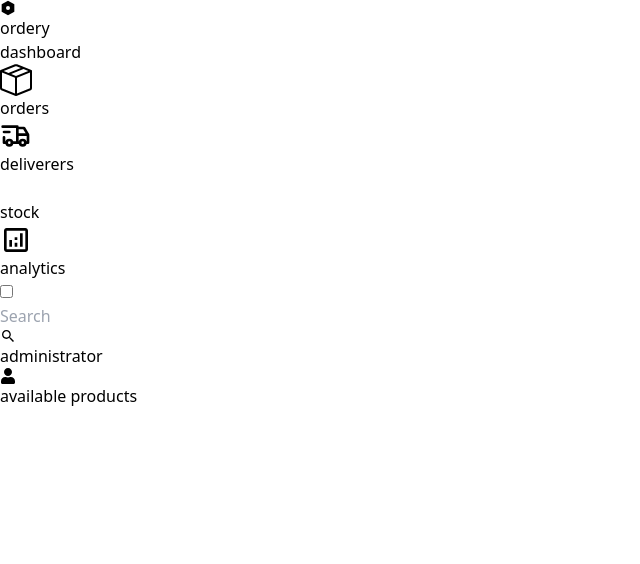
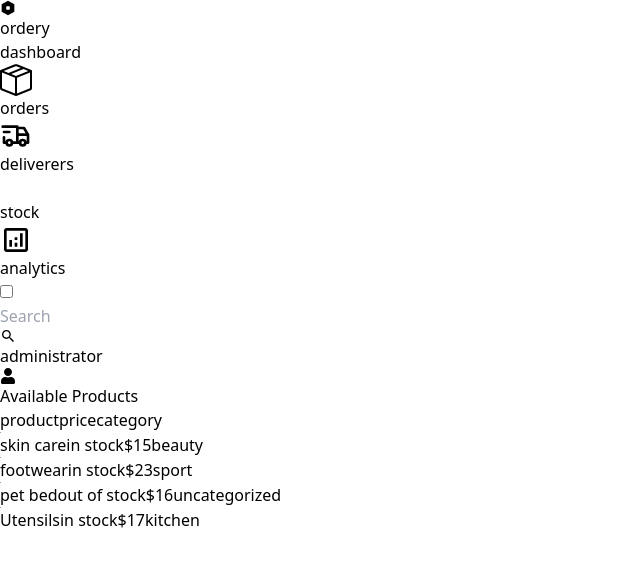
Before and after one commit to mtellami/dashboard, a React (Vite) app: page / in a window 1280 px wide. Shown: the top 564 px of the page, without its empty margins (0-640 px from the left). Built offline with nearby package versions, Linux system fonts and the light colour scheme; some icons are missing.

Commit message:
products stock

```diff
--- a/src/components/Info.tsx
+++ b/src/components/Info.tsx
@@ -1,12 +1,12 @@
-import { CgProfile } from "react-icons/cg"
 import { useSelect } from "../context/Select"
+import Deliverer from "../types/Deliverer"
 import { DARK } from "../utils/constants"
 
 function reform(n: number) {
 	return n < 10 ? `0${n}` : n
 }
 
-function Info({ person }: {person: any}) {
+function Info({ person }: {person: Deliverer}) {
 	const { mode } = useSelect()
 
 	const background = mode === DARK ? 'bg-gray-300' : 'bg-gray-50'
@@ -18,8 +18,8 @@ function Info({ person }: {person: any}) {
 
 	return (
 		<li className={`p-2 rounded shadow text-gray-700 ${background} w-[45%] lg:w-1/5 grow flex flex-col items-center`}>
-			<div className="p-4 text-9xl">
-				<CgProfile />
+			<div className="p-4 w-40 overflow-hidden">
+				<img src={person.avatar} className="shadow rounded-full" />
 			</div>
 			<h1 className="font-bold uppercase">{person.name}</h1>
 			<h4 className="font-light text-xl capitalize tracking-wider my-1">{person.zone}</h4>
--- a/src/components/Stock.tsx
+++ b/src/components/Stock.tsx
@@ -1,10 +1,33 @@
+import Products from '../../static/Stock'
+
 function Stock() {
+  const elements = ['product', '', 'price', 'category'];
+
 	return (
-		<section className="p-4 text-3xl font-bold">
-			<h1 className="capitalize">available products</h1>
-			<div></div>
-		</section>
-	)
+    <section className="p-4 text-2xl capitalize">
+      <h1 className="capitalize m-4">Available Products</h1>
+      <div className="overflow-auto text-center">
+        <ul className="w-full rounded-md divide-y divide-gray-300">
+          <li className="flex justify-between p-2 ml-6 uppercase text-xl">
+            {elements.map((item, index) => (
+              <span key={index} className="flex-1">{item}</span>
+            ))}
+          </li>
+          {Products.map((product, index) => (
+            <li key={index} className={`flex p-2 mr-6 items-center ${index % 2 ? 'bg-gray-100' : 'bg-gray-200'} text-lg`}>
+              <img src={product.image} className="rounded-md w-20" alt={product.name} />
+              <span className="flex-1">{product.name}</span>
+              <span className={`flex-1 ${product.qte > 0 ? 'text-green-600' : 'text-red-500'}`}>
+								{product.qte > 0 ? 'in stock' : 'out of stock'}
+							</span>
+              <span className="flex-1">${product.price}</span>
+              <span className="flex-1">{product.category}</span>
+            </li>
+          ))}
+        </ul>
+      </div>
+    </section>
+  )
 }
 
-export default Stock
+export default Stock;
--- a/src/types/Deliverer.tsx
+++ b/src/types/Deliverer.tsx
@@ -1,5 +1,6 @@
 type Deliverer = {
 	name: string,
+	avatar: string,
 	zone: string,
 	shipped: number,
 	return: number,
--- /dev/null
+++ b/src/types/Product.tsx
@@ -0,0 +1,10 @@
+type Product = {
+	id: number,
+	name: string,
+	image: string,
+	qte: number,
+	price: number,
+	category: string
+}
+
+export default Product
--- /dev/null
+++ b/static/Stock.tsx
@@ -0,0 +1,38 @@
+import Product from '../src/types/Product'
+
+const Products: Product[] = [
+	{
+		id: 1,
+		name: 'skin care',
+		image: 'https://placehold.jp/000000/000000/150x150.png',
+		qte: 4,
+		price: 15,
+		category: 'beauty'
+	},
+	{
+		id: 2,
+		name: 'footwear',
+		image: 'https://placehold.jp/000000/000000/150x150.png',
+		qte: 7,
+		price: 23,
+		category: 'sport'
+	},
+	{
+		id: 3,
+		name: 'pet bed',
+		image: 'https://placehold.jp/000000/000000/150x150.png',
+		qte: 0,
+		price: 16,
+		category: 'uncategorized'
+	},
+	{
+		id: 4,
+		name: 'Utensils',
+		image: 'https://placehold.jp/000000/000000/150x150.png',
+		qte: 8,
+		price: 17,
+		category: 'kitchen'
+	},
+]
+
+export default Products
--- a/static/deliverers.tsx
+++ b/static/deliverers.tsx
@@ -3,6 +3,7 @@ import Deliverer from '../src/types/Deliverer'
 export const deliverers: Deliverer[] = [
 	{
 		name: 'jhon',
+		avatar: 'https://avatar.iran.liara.run/public/45',
 		zone: 'casablanca',
 		shipped: 12,
 		return: 1,
@@ -10,6 +11,7 @@ export const deliverers: Deliverer[] = [
 	},
 	{
 		name: 'uber',
+		avatar: 'https://avatar.iran.liara.run/public/19',
 		zone: 'marrakesh',
 		shipped: 12,
 		return: 1,
@@ -17,6 +19,7 @@ export const deliverers: Deliverer[] = [
 	},
 	{
 		name: 'deliver',
+		avatar: 'https://avatar.iran.liara.run/public/47',
 		zone: 'rabat',
 		shipped: 12,
 		return: 1,
@@ -24,6 +27,7 @@ export const deliverers: Deliverer[] = [
 	},
 	{
 		name: 'youness',
+		avatar: 'https://avatar.iran.liara.run/public/38',
 		zone: 'benguerir',
 		shipped: 6,
 		return: 0,
```
